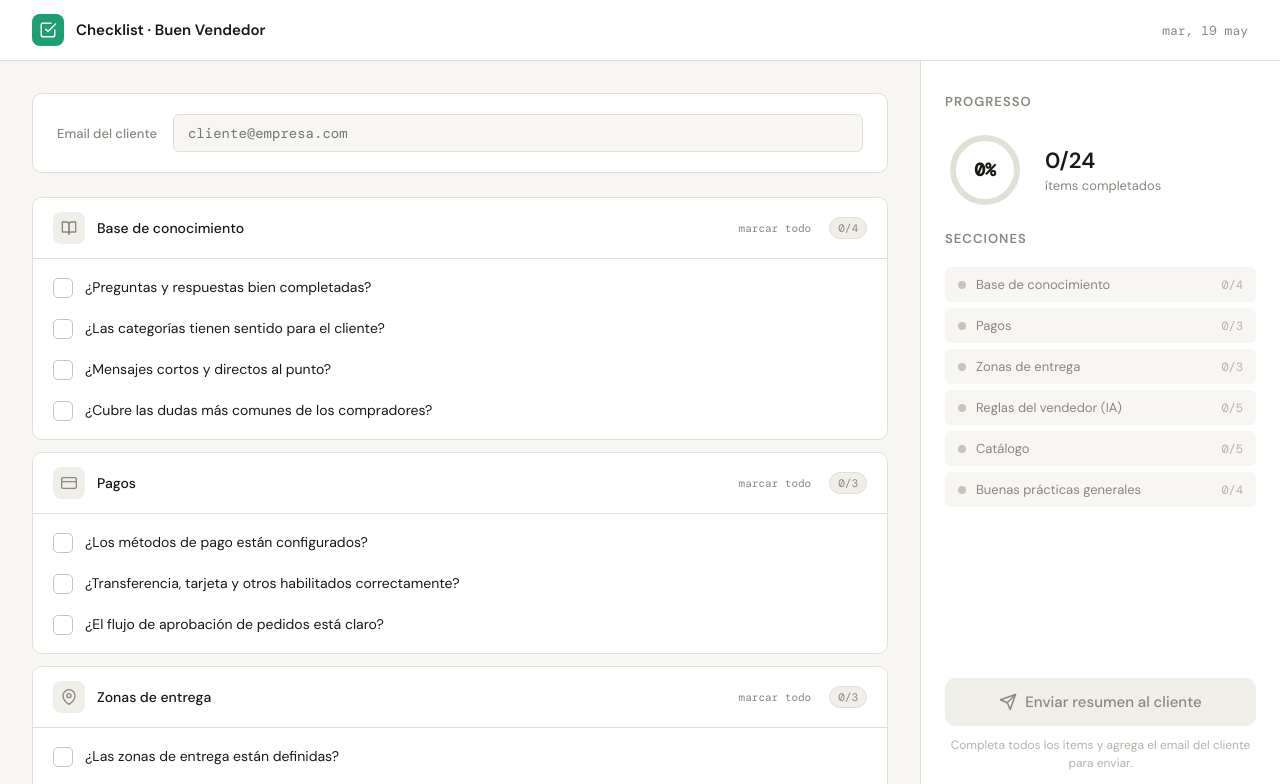
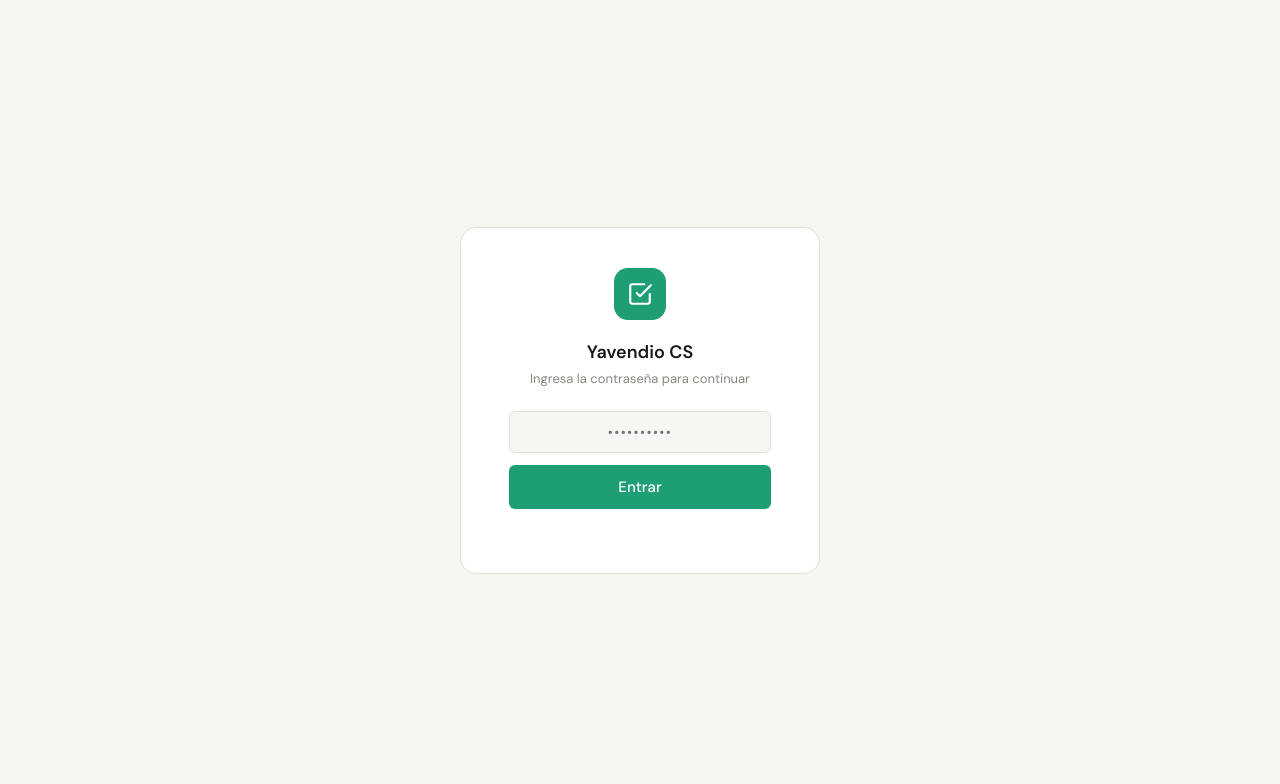
Before and after one commit to Herick201/checklist-YV, a plain HTML site: page index.html in a window 1280 px wide. Shown: the top 784 px of the page. Drawn offline with nearby package versions, Linux system fonts and the light colour scheme.

Commit message:
Update index.html

```diff
--- a/index.html
+++ b/index.html
@@ -308,9 +308,98 @@
     color: var(--text);
   }
   .new-btn:hover { background: var(--surface2); }
+
+  /* LOGIN */
+  .login-overlay {
+    display: none;
+    position: fixed; inset: 0;
+    background: var(--bg);
+    z-index: 9999;
+    align-items: center; justify-content: center;
+  }
+  .login-overlay.show { display: flex; }
+  .login-card {
+    background: var(--surface);
+    border: 1px solid var(--border);
+    border-radius: 16px;
+    padding: 40px 48px;
+    text-align: center;
+    width: 360px;
+  }
+  .login-logo {
+    width: 52px; height: 52px;
+    background: var(--accent);
+    border-radius: 14px;
+    display: flex; align-items: center; justify-content: center;
+    margin: 0 auto 20px;
+  }
+  .login-logo svg { width: 26px; height: 26px; stroke: white; fill: none; stroke-width: 2; stroke-linecap: round; stroke-linejoin: round; }
+  .login-title { font-size: 18px; font-weight: 600; margin-bottom: 6px; }
+  .login-sub { font-size: 13px; color: var(--text-muted); margin-bottom: 24px; }
+  .login-input {
+    width: 100%;
+    border: 1px solid var(--border);
+    border-radius: var(--radius-sm);
+    padding: 11px 14px;
+    font-size: 14px;
+    font-family: 'DM Sans', sans-serif;
+    color: var(--text);
+    background: var(--bg);
+    outline: none;
+    text-align: center;
+    letter-spacing: 0.1em;
+    transition: border-color 0.15s;
+    margin-bottom: 12px;
+  }
+  .login-input:focus { border-color: var(--accent); background: white; }
+  .login-input.error { border-color: var(--warn); background: var(--warn-light); animation: shake 0.3s; }
+  .login-btn {
+    width: 100%;
+    padding: 12px;
+    border-radius: var(--radius-sm);
+    border: none;
+    background: var(--accent);
+    color: white;
+    font-size: 15px;
+    font-weight: 500;
+    font-family: 'DM Sans', sans-serif;
+    cursor: pointer;
+    transition: background 0.15s;
+  }
+  .login-btn:hover { background: var(--accent-dark); }
+  .login-error { font-size: 12px; color: var(--warn); margin-top: 8px; min-height: 16px; }
+  @keyframes shake {
+    0%,100% { transform: translateX(0); }
+    25% { transform: translateX(-6px); }
+    75% { transform: translateX(6px); }
+  }
+
+  /* LOGOUT BTN */
+  .logout-btn {
+    font-size: 12px; color: var(--text-light);
+    background: none; border: none; cursor: pointer;
+    margin-left: auto; padding: 4px 8px;
+    border-radius: var(--radius-sm);
+    transition: all 0.15s;
+  }
+  .logout-btn:hover { color: var(--warn); background: var(--warn-light); }
 </style>
 </head>
 <body>
+
+<!-- Login -->
+<div class="login-overlay show" id="login-overlay">
+  <div class="login-card">
+    <div class="login-logo">
+      <svg viewBox="0 0 24 24"><path d="M9 11l3 3L22 4"/><path d="M21 12v7a2 2 0 01-2 2H5a2 2 0 01-2-2V5a2 2 0 012-2h11"/></svg>
+    </div>
+    <div class="login-title">Yavendio CS</div>
+    <div class="login-sub">Ingresa la contraseña para continuar</div>
+    <input class="login-input" type="password" id="login-input" placeholder="••••••••••" onkeydown="if(event.key==='Enter') doLogin()" />
+    <button class="login-btn" onclick="doLogin()">Entrar</button>
+    <div class="login-error" id="login-error"></div>
+  </div>
+</div>
 
 <div class="topbar">
   <div class="topbar-logo">
@@ -318,6 +407,7 @@
   </div>
   <div class="topbar-title">Checklist · Buen Vendedor</div>
   <div class="topbar-sub" id="topbar-date"></div>
+  <button class="logout-btn" onclick="doLogout()">Salir</button>
 </div>
 
 <div class="layout">
@@ -375,6 +465,41 @@
 </div>
 
 <script>
+// AUTH
+const PASSWORD = 'Yavendi0_2026';
+const AUTH_KEY = 'yv_cs_auth';
+
+function checkAuth() {
+  if (localStorage.getItem(AUTH_KEY) === 'ok') {
+    document.getElementById('login-overlay').classList.remove('show');
+  }
+}
+
+function doLogin() {
+  const val = document.getElementById('login-input').value;
+  const inp = document.getElementById('login-input');
+  const err = document.getElementById('login-error');
+  if (val === PASSWORD) {
+    localStorage.setItem(AUTH_KEY, 'ok');
+    document.getElementById('login-overlay').classList.remove('show');
+    err.textContent = '';
+  } else {
+    inp.classList.add('error');
+    err.textContent = 'Contraseña incorrecta';
+    setTimeout(() => inp.classList.remove('error'), 400);
+    inp.value = '';
+  }
+}
+
+function doLogout() {
+  localStorage.removeItem(AUTH_KEY);
+  document.getElementById('login-overlay').classList.add('show');
+  document.getElementById('login-input').value = '';
+  document.getElementById('login-error').textContent = '';
+}
+
+checkAuth();
+
 const sections = [
   {
     id: "conocimiento",
```
